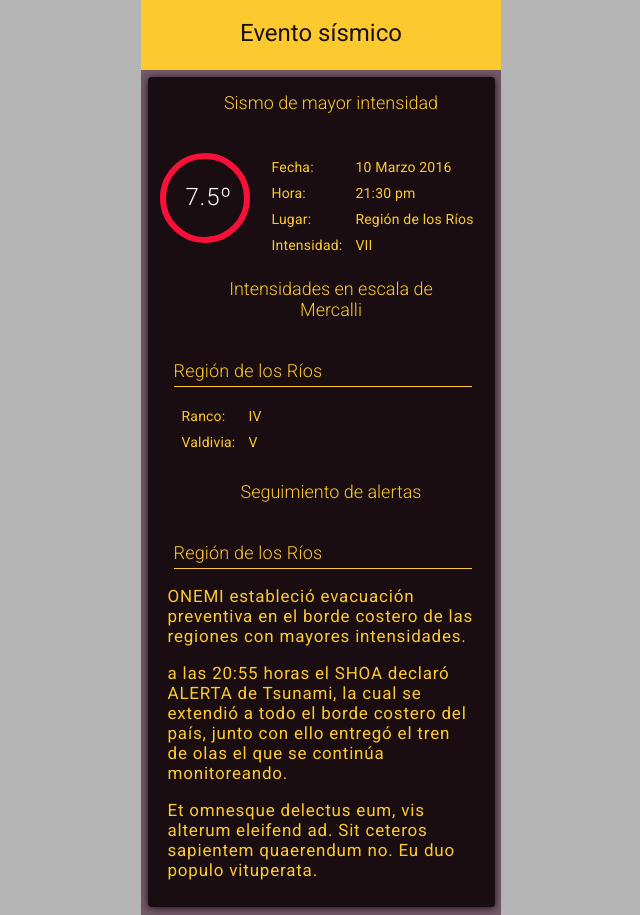
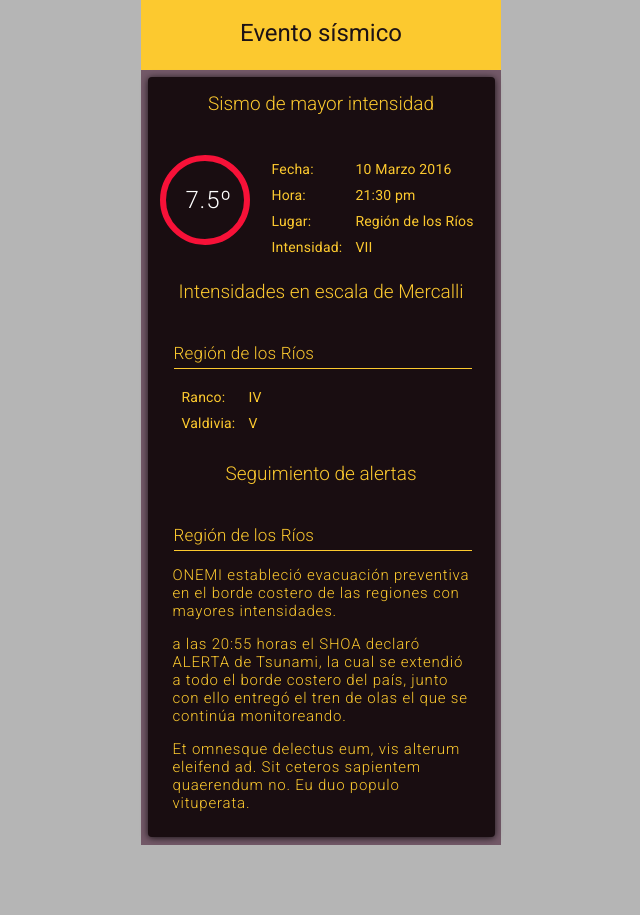
Before and after one commit to ClaudioGC/redport, a PHP site: page /evento.html in a window 1280 px wide. Shown: the whole page, without its empty margins (319-959 px from the left). After the commit the page ends 845 px from the top, so only its background shows below. Run offline with PHP 8.4, Linux system fonts and the light colour scheme; some libraries are stand-ins or nearby versions.

Commit message:
ajustes de tamaño

```diff
--- a/evento.html
+++ b/evento.html
@@ -64,11 +64,9 @@
 <!--<hr></hr>-->
 
  <h2 class="event_h2">Región de los Ríos</h2>
-
-<p>ONEMI estableció evacuación preventiva en el borde costero de las regiones con mayores intensidades.</p>
-<p>a las 20:55 horas el SHOA declaró ALERTA de Tsunami, la cual se extendió a todo el borde costero del país, junto con ello entregó el tren de olas el que se continúa monitoreando.</p>
-<p>Et omnesque delectus eum, vis alterum eleifend ad. Sit ceteros sapientem quaerendum no. Eu duo populo vituperata. </p>
-
+    <p class="alerts">ONEMI estableció evacuación preventiva en el borde costero de las regiones con mayores intensidades.</p>
+    <p class="alerts">a las 20:55 horas el SHOA declaró ALERTA de Tsunami, la cual se extendió a todo el borde costero del país, junto con ello entregó el tren de olas el que se continúa monitoreando.</p>
+    <p class="alerts">Et omnesque delectus eum, vis alterum eleifend ad. Sit ceteros sapientem quaerendum no. Eu duo populo vituperata. </p>
 </div>
 
 
--- a/sass/_buttons.sass
+++ b/sass/_buttons.sass
@@ -129,18 +129,20 @@ a:active
 
 	width: 35px
 	height: 35px
-	background: $small_button
+	background-color: $small_button
 	border-radius: 50%
 	float: right
 	margin: 11px
 	margin-right: 11px
 	position: relative
 	z-index: 99
+	text-decoration: none
 
 	&:active
 
 		background-color: $on_color
 		transition: $transition_slow
+		transform: scale(.95)
 
 .button_more
 
@@ -341,7 +343,7 @@ a:active
 	margin-left: 0px
 	color: $font-color
 	right: 285px
-	bottom: 30px
+	bottom: 35px
 
 
 
@@ -363,6 +365,7 @@ a:active
 		border-radius: 4px
 		background: $off_color
 		left: 10px
+		top: 20px
 		margin-right: 0px
 		margin-left: 300px
 
--- a/sass/_container.sass
+++ b/sass/_container.sass
@@ -24,7 +24,19 @@
 		font-size: $titulo_modulo_2
 		font-family: $font-family
 		font-weight: $font_light
-		padding: 15px 40px 40px 60px
+		padding: 15px 20px 40px 20px
+		position: relative
+		color: $font-color
+
+	.title-icon
+
+		margin: 0 auto
+		display: block
+		text-align: center
+		font-size: $titulo_modulo_2
+		font-family: $font-family
+		font-weight: $font_light
+		padding: 15px 55px 40px 55px
 		position: relative
 		color: $font-color
 
--- a/sass/_events.sass
+++ b/sass/_events.sass
@@ -39,6 +39,7 @@
 #numero
 
 	font-size: 24px
+	margin-top: 25px
 	font-family: $font-family
 	font-weight: $font_light
 	text-align: center
@@ -93,3 +94,14 @@
 		position: relative
 		padding-left: 22px
 		margin-bottom: 10px
+
+.alerts
+
+	font-size: 15px
+	font-family: $font-family
+	font-weight: $font_light
+	letter-spacing: 0.8px
+	text-align: left
+	padding-left: 25px
+	padding-right: 25px
+	color: $font-color
--- a/sass/_icons.sass
+++ b/sass/_icons.sass
@@ -10,7 +10,7 @@
 
 	position: relative
 	color: $background_color
-	font-size: 20px
+	font-size: 21px
 	line-height: 1.2 !important
 
 [class^="rpicon-home"]:before, [class*=" rpicon-home"]:before
@@ -52,6 +52,7 @@
 	line-height: 1.4 !important
 	text-align: center
 	padding-left: 9px
+	top: 3px
 
 //ajuste de posición ícono "more"
 .rpicon-toggle-small-inverse
@@ -63,6 +64,7 @@
 	position: relative
 	color: $background_color
 	font-size: 12px
+	bottom: 1px
 	line-height: 2.3 !important
 
 //ajuste de posición ícono "more"
@@ -85,6 +87,11 @@
 
 	margin: 5px
 	text-align: center
+
+	&:active
+
+		color: $font-color
+		transition: $transition_slow
 
 //ajustes de ícono "search"
 
--- a/sass/_personal-file.sass
+++ b/sass/_personal-file.sass
@@ -39,8 +39,8 @@
 
 .user_avatar_2
 
-	width: 50px
-	height: 50px
+	width: 46px
+	height: 46px
 	border-radius: 50%
 	background: #735968
 	position: relative
--- a/sass/_variables.sass
+++ b/sass/_variables.sass
@@ -13,9 +13,10 @@ $font_bold: 700
 
 $title_header: 24px
 $titulo_modulo: 20px
-$titulo_modulo_2: 18px
-$subtitulo_modulo: 18px
+$titulo_modulo_2: 19px
+$subtitulo_modulo: 17px
 $texto_contenido: 17px
+$texto_contenido_2: 15px
 $table_text: 14px
 $texto_boton_grande: 18px
 $texto_boton_chico: 16px
@@ -26,7 +27,7 @@ $ancho_contenedor: 347px
 //variable de transición toggle_button
 
 $transition: all .3s ease
-$transition_slow: all .2s ease
+$transition_slow: all .01s ease
 $off_color: #f71138
 $off_color_2: #a00f27 //fondo botón apagado
 $on_color: #7a58dc //botón encendido
--- a/sass/main.css
+++ b/sass/main.css
@@ -585,6 +588,7 @@ a:active {
 
 #numero {
   font-size: 24px;
+  margin-top: 25px;
   font-family: "Roboto", sans-serif;
   font-weight: 300;
   text-align: center;
@@ -613,7 +617,7 @@ a:active {
   color: #fcc92f; }
 
 .container .event_h2 {
-  font-size: 18px;
+  font-size: 17px;
   font-family: "Roboto", sans-serif;
   font-weight: 300;
   text-align: left;
@@ -630,6 +634,16 @@ a:active {
   padding-left: 22px;
   margin-bottom: 10px; }
 
+.alerts {
+  font-size: 15px;
+  font-family: "Roboto", sans-serif;
+  font-weight: 300;
+  letter-spacing: 0.8px;
+  text-align: left;
+  padding-left: 25px;
+  padding-right: 25px;
+  color: #fcc92f; }
+
 .container {
   width: 347px;
   height: 100%;
@@ -644,14 +658,24 @@ a:active {
     margin: 0 auto;
     display: block;
     text-align: center;
-    font-size: 18px;
+    font-size: 19px;
     font-family: "Roboto", sans-serif;
     font-weight: 300;
-    padding: 15px 40px 40px 60px;
+    padding: 15px 20px 40px 20px;
+    position: relative;
+    color: #fcc92f; }
+  .container .title-icon {
+    margin: 0 auto;
+    display: block;
+    text-align: center;
+    font-size: 19px;
+    font-family: "Roboto", sans-serif;
+    font-weight: 300;
+    padding: 15px 55px 40px 55px;
     position: relative;
     color: #fcc92f; }
   .container h2 {
-    font-size: 18px;
+    font-size: 17px;
     font-family: "Roboto", sans-serif;
     font-weight: 300;
     text-align: center;
@@ -770,7 +794,7 @@ hr:after {
 [class^="rpicon-back"]:before, [class*=" rpicon-back"]:before {
   position: relative;
   color: #190d11;
-  font-size: 20px;
+  font-size: 21px;
   line-height: 1.2 !important; }
 
 [class^="rpicon-home"]:before, [class*=" rpicon-home"]:before {
```
Also changed, not shown: other parts of sass/main.css (+25 -17 lines), home.html (+4 -4 lines), 1 other file.
